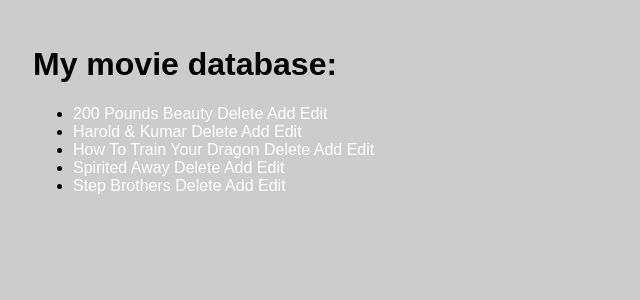
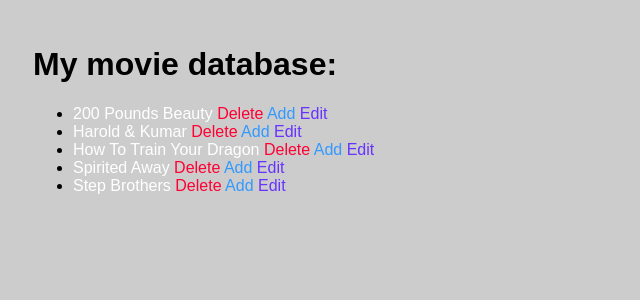
Before and after one commit to LindaChhor/mtm1531-homework-6, a PHP site: page / in a window 1280 px wide. Shown: the top 300 px of the page, without its empty margins (0-640 px from the left). Run offline with PHP 8.4, Linux system fonts and the light colour scheme; data comes from the database, SQL or seed files in the repository; a stand-in replaces the project's code that opens the database connection.

Commit message:
New css , links edited

```diff
--- a/css/general.css
+++ b/css/general.css
@@ -18,5 +18,13 @@ a:hover {
 }
 
 .edit {
+	color:#63F;
+}
 
+.add {
+	color:#39F;
 }
+
+.delete {
+	color:#F03;
+}
```
